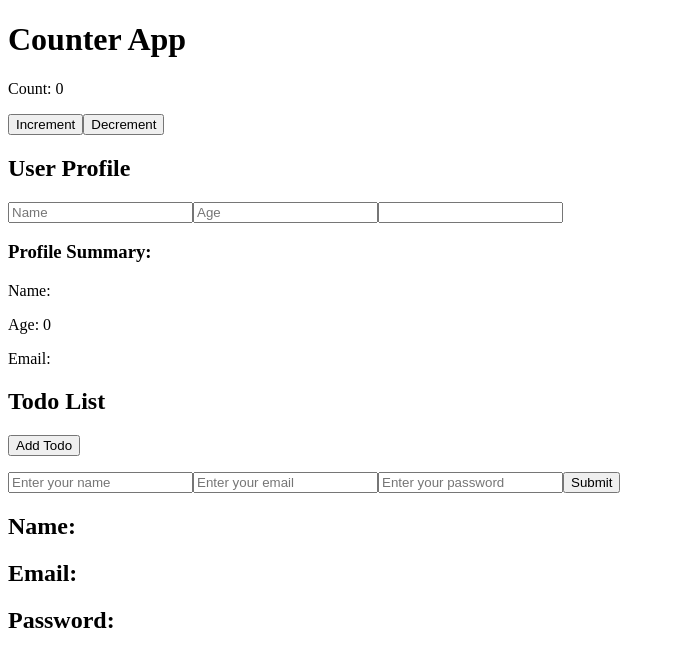
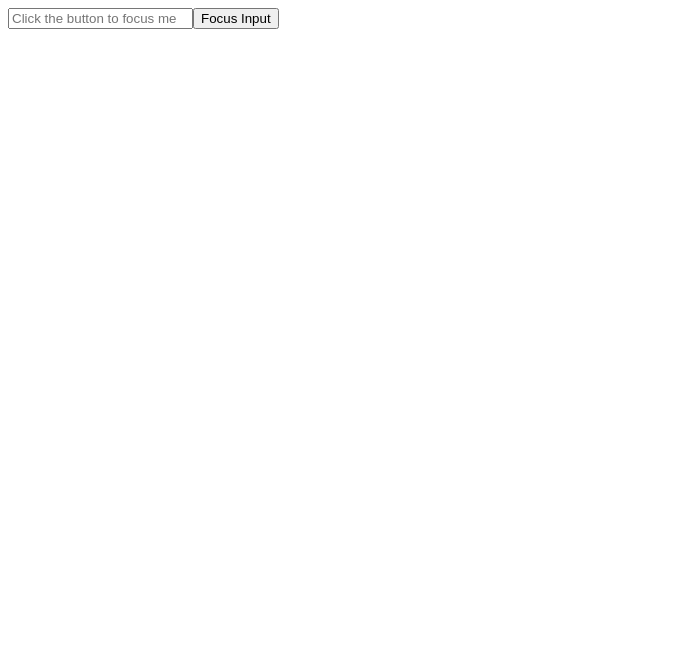
Before and after one commit to OLUJOHN2/react-ts-practice, a React (Vite) app: page / in a window 1280 px wide. Shown: the top 666 px of the page, without its empty margins (0-675 px from the left). Built offline with nearby package versions, Linux system fonts and the light colour scheme.

Commit message:
FocusInput completed

```diff
--- a/src/App.tsx
+++ b/src/App.tsx
@@ -1,17 +1,18 @@
-import Counter from "./components/Counter";
-import Form from "./components/Form";
-import Todo from "./components/Todo";
-import UserProfile from "./components/UserProfile";
+// import Counter from "./components/Counter";
+import FocusInput from "./components/FocusInput";
+// import Form from "./components/Form";
+// import Todo from "./components/Todo";
+// import UserProfile from "./components/UserProfile";
 
 const App = () => {
   return (
     <div>
-      <Counter />
-      <UserProfile />
+      {/* <Counter /> */}
+      {/* <UserProfile /> */}
+      {/* <Todo /> */}
+      {/* <Form /> */}
 
-      <Todo />
-
-      <Form />
+      <FocusInput />
     </div>
   );
 };
--- /dev/null
+++ b/src/components/FocusInput.tsx
@@ -0,0 +1,23 @@
+import { useRef } from "react";
+
+const FocusInput = () => {
+  const inputRef = useRef<HTMLInputElement>(null);
+
+  const handleFocus = () => {
+    inputRef.current?.focus();
+  };
+
+  return (
+    <div>
+      <input
+        type="text"
+        ref={inputRef}
+        placeholder="Click the button to focus me"
+      />
+
+      <button onClick={handleFocus}>Focus Input</button>
+    </div>
+  );
+};
+
+export default FocusInput;
```
Also changed, not shown: src/components/Counter.tsx (renamed from src/components/Counter.jsx).
